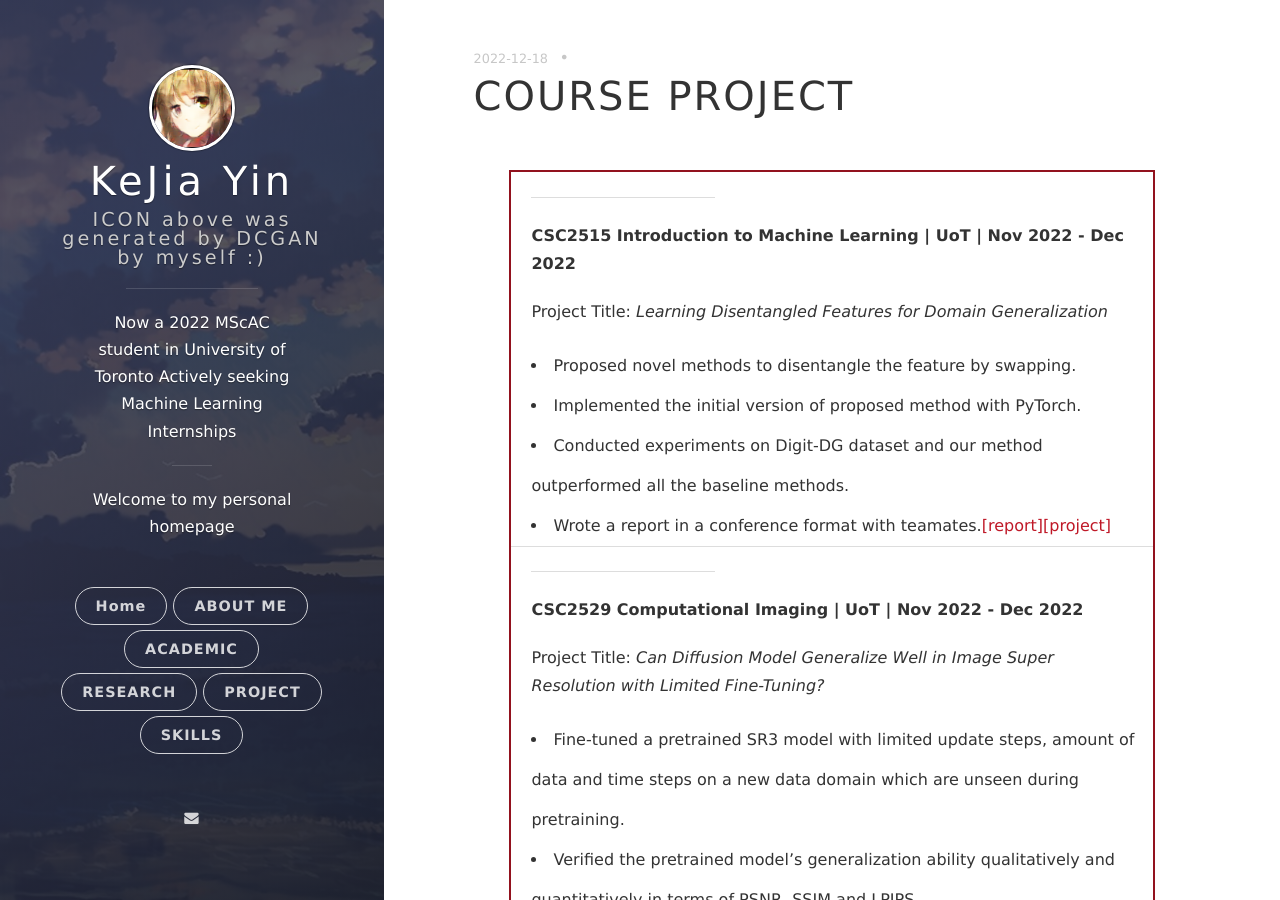
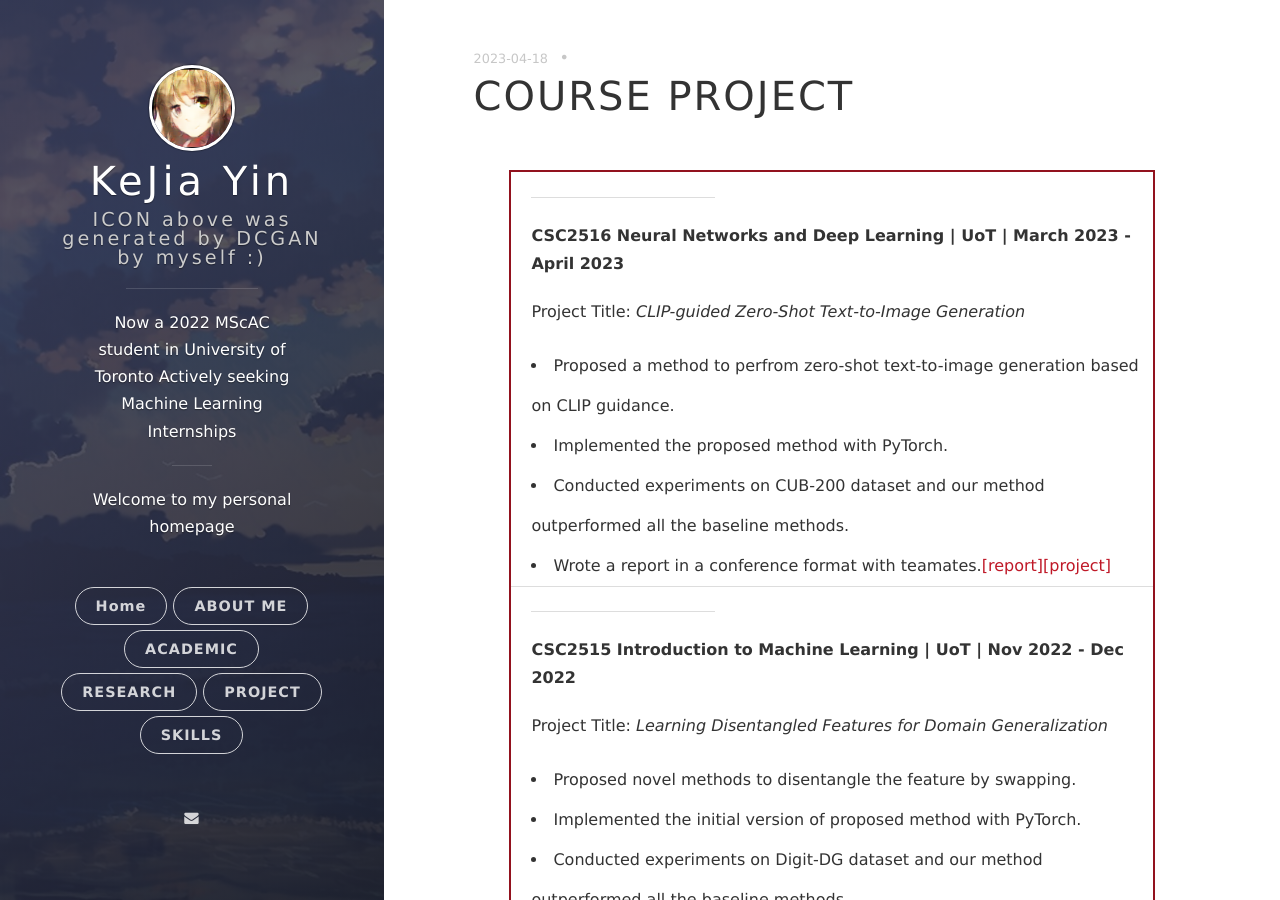
Before and after one commit to yinkejia/yinkejia.github.io, a Jekyll site: the page built from _posts/2022-12-18-COURSE-PROJECT.markdown, in a window 1280 px wide and 900 px high. Built offline with Jekyll 4.4.1, drawn with Linux system fonts in a browser that asks for light colours; nearby versions of some CDN libraries.

Commit message:
Update 2022-12-18-COURSE-PROJECT.markdown

```diff
--- a/_posts/2022-12-18-COURSE-PROJECT.markdown
+++ b/_posts/2022-12-18-COURSE-PROJECT.markdown
@@ -1,10 +1,25 @@
 ---
 layout: post
 title: COURSE PROJECT
-date: 2022-12-18 15:32:24.000000000 +09:00
+date: 2023-04-18 15:32:24.000000000 +09:00
 ---
 
 <table border="0">
+  <tr>
+    <td width="100%" align="left">
+      <HR>
+      <font size="3">
+      <p><strong>CSC2516 Neural Networks and Deep Learning | UoT | March 2023 - April 2023</strong></p>
+      <p>Project Title: <em> CLIP-guided Zero-Shot Text-to-Image Generation</em></p>
+      <ui>
+        <li>Proposed a method to perfrom zero-shot text-to-image generation based on CLIP guidance.</li>
+        <li>Implemented the proposed method with PyTorch.</li>
+        <li>Conducted experiments on CUB-200 dataset and our method outperformed all the baseline methods.</li>
+        <li>Wrote a report in a conference format with teamates.<a href="/assets/documents/CSC2516_Project_Team66.pdf" target="_blank">[report]</a><a href="https://github.com/CapFreddy/CSC2516-Course-Project" target="_blank">[project]</a></li>
+      </ui>
+      </font>
+    </td>
+ </tr>
   <tr>
     <td width="100%" align="left">
       <HR>
```
